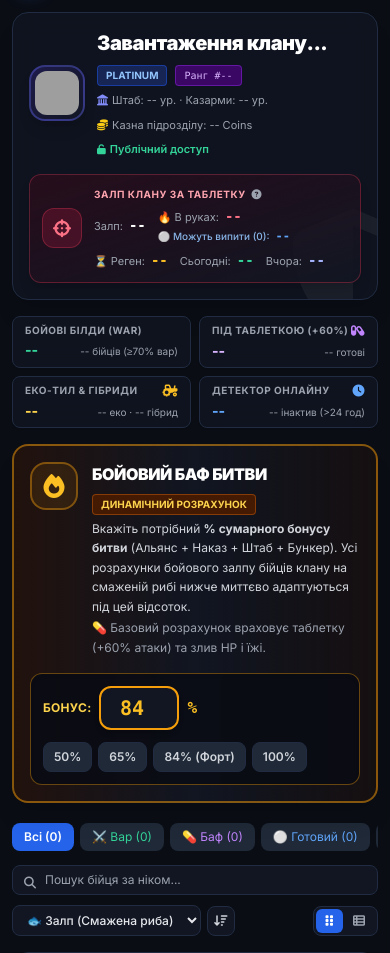
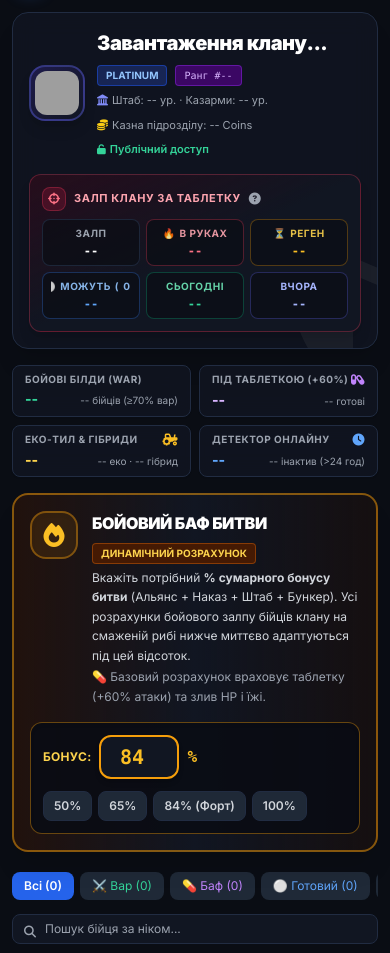
Before and after one commit to S88EM/warera, a Python web app: template api/templates/clan.html in a window 390 px wide. Shown: the part 57-1010 px from the top of the page. Run offline with Jinja, Linux system fonts and the light colour scheme; the template is opened without the code that fills it, so the values that code supplies are empty; some libraries are stand-ins or nearby versions; grey boxes are pictures that could not be loaded.

Commit message:
feat(release): bump version to v2.0.5 (b.0001.57) - adaptive 3x2 tile grid for clan salvo card on mobile

```diff
--- a/api/config.py
+++ b/api/config.py
@@ -11,7 +11,7 @@ load_dotenv()
 BASE_DIR = Path(__file__).parent
 
 # Application Versioning
-APP_VERSION = "b.0001.56"
+APP_VERSION = "b.0001.57"
 
 # Load API key from API_key.txt if present
 def get_api_key() -> str:
--- a/api/templates/clan.html
+++ b/api/templates/clan.html
@@ -109,47 +109,61 @@
                     </div>
                 </div>
 
-                <!-- Live Salvo Highlight Card -->
-                <div class="bg-gradient-to-br from-rose-950/40 to-cardbg p-3 sm:p-3.5 rounded-xl border border-rose-500/30 flex items-center gap-3 sm:gap-4 shrink-0 shadow-lg">
-                    <div class="w-10 h-10 sm:w-11 sm:h-11 rounded-xl bg-rose-600/20 border border-rose-500/30 flex items-center justify-center text-rose-400 text-lg sm:text-xl shrink-0">
-                        <i class="fa-solid fa-crosshairs"></i>
+                <!-- Live Salvo Highlight Card (Adaptive Grid: 3x2 on mobile, 6x1 on desktop) -->
+                <div class="bg-gradient-to-br from-rose-950/40 via-cardbg to-cardbg p-3 sm:p-3.5 rounded-xl border border-rose-500/30 shrink-0 shadow-lg w-full lg:w-auto">
+                    <!-- Title & Icon Header -->
+                    <div class="flex items-center justify-between gap-2 mb-2">
+                        <div class="flex items-center gap-2">
+                            <div class="w-6 h-6 sm:w-7 sm:h-7 rounded-lg bg-rose-600/20 border border-rose-500/30 flex items-center justify-center text-rose-400 text-xs sm:text-sm shrink-0">
+                                <i class="fa-solid fa-crosshairs"></i>
+                            </div>
+                            <span class="text-[11px] sm:text-xs font-bold uppercase tracking-wider text-rose-300">Залп клану за таблетку</span>
+                            <i class="fa-solid fa-circle-question text-gray-400 cursor-pointer text-xs" title="Сумарний дамаг бойових бійців клану за 1 повну таблетку (8 год) з повним зливом 100% HP та їжі. Еко-воїни виключені з розрахунку."></i>
+                        </div>
                     </div>
-                    <div class="min-w-0">
-                        <div class="text-[10px] sm:text-[11px] font-bold uppercase tracking-wider text-rose-300 flex items-center gap-1.5 mb-1">
-                            <span>Залп клану за таблетку</span>
-                            <i class="fa-solid fa-circle-question text-gray-400 cursor-pointer" title="Сумарний дамаг бойових бійців клану за 1 повну таблетку (8 год) з повним зливом 100% HP та їжі. Еко-воїни виключені з розрахунку."></i>
+
+                    <!-- 6 Metric Tiles (Separate sleek boxes: 3x2 on mobile, 6x1 on desktop) -->
+                    <div class="grid grid-cols-3 sm:grid-cols-6 gap-1.5 sm:gap-2">
+                        <!-- 1. Залп -->
+                        <div class="bg-darkbg/70 hover:bg-darkbg/90 border border-bordercolor/80 hover:border-gray-500 rounded-lg px-2 py-1.5 text-center flex flex-col justify-center transition-all" title="Повний потенційний залп клану за 1 таблетку (8 год) з обраним бафом битви">
+                            <span class="text-[10px] text-gray-400 font-bold uppercase tracking-wider">Залп</span>
+                            <b id="statClanSalvo" class="text-white font-bold font-mono text-xs sm:text-sm mt-0.5">--</b>
                         </div>
-                        <div class="flex flex-wrap items-center gap-x-3 sm:gap-x-4 gap-y-1.5 text-xs sm:text-sm">
-                            <div class="flex items-baseline gap-1.5" title="Повний потенційний залп клану за 1 таблетку (8 год) з обраним бафом битви">
-                                <span class="text-[11px] text-gray-400">Залп:</span>
-                                <b id="statClanSalvo" class="text-white font-bold font-mono text-sm sm:text-base">--</b>
-                            </div>
-                            <span class="text-gray-600 hidden sm:inline">|</span>
-                            <div class="flex flex-col justify-center">
-                                <div class="flex items-baseline gap-1.5" title="Миттєвий урон у руках прямо зараз від бійців під діючою таблеткою (поточне HP + їжа). Готовий до негайного удару!">
-                                    <span class="text-[11px] text-gray-400" id="labelInstantSalvo">🔥 В руках:</span>
-                                    <b id="statInstantSalvo" class="text-rose-400 font-bold font-mono text-sm sm:text-base">--</b>
-                                </div>
-                                <div class="flex items-baseline gap-1.5 mt-0.5" id="readySalvoContainer" title="Потенційний залп бійців, які готові випити таблетку прямо зараз (8 год з рибою)">
-                                    <span class="text-[10px] text-blue-300/90 font-medium whitespace-nowrap" id="labelReadySalvo">⚪ Можуть випити (<span id="statReadyCount">0</span>):</span>
-                                    <b id="statReadySalvo" class="text-blue-400 font-bold font-mono text-xs sm:text-sm">--</b>
-                                </div>
-                            </div>
-                            <span class="text-gray-600 hidden sm:inline">|</span>
-                            <div class="flex items-baseline gap-1.5" title="Майбутній урон від регену HP та їжі, який дозріє за години, що залишилися до спадіння таблетки">
-                                <span class="text-[11px] text-gray-400" id="labelRegenSalvo">⏳ Реген:</span>
-                                <b id="statRegenSalvo" class="text-amber-400 font-bold font-mono text-sm sm:text-base">--</b>
-                            </div>
-                            <span class="text-gray-600 hidden sm:inline">|</span>
-                            <div class="flex items-baseline gap-1.5" title="Фактично нанесений урон кланом сьогодні з 02:00">
-                                <span class="text-[11px] text-gray-400">Сьогодні:</span>
-                                <b id="statClanToday" class="text-emerald-400 font-bold font-mono text-sm sm:text-base">--</b>
-                            </div>
-                            <span class="text-gray-600 hidden sm:inline">|</span>
-                            <div class="flex items-baseline gap-1.5" title="Фактично нанесений урон кланом за вчора">
-                                <span class="text-[11px] text-gray-400">Вчора:</span>
-                                <b id="statClanYesterday" class="text-indigo-300 font-bold font-mono text-sm sm:text-base">--</b>
-                            </div>
+
+                        <!-- 2. В руках -->
+                        <div class="bg-darkbg/70 hover:bg-darkbg/90 border border-rose-500/30 hover:border-rose-500/50 rounded-lg px-2 py-1.5 text-center flex flex-col justify-center transition-all" title="Миттєвий урон у руках прямо зараз від бійців під діючою таблеткою (поточне HP + їжа). Готовий до негайного удару!">
+                            <span class="text-[10px] text-rose-300/90 font-bold uppercase tracking-wider flex items-center justify-center gap-1">
+                                <span>🔥</span> <span id="labelInstantSalvo">В руках</span>
+                            </span>
+                            <b id="statInstantSalvo" class="text-rose-400 font-bold font-mono text-xs sm:text-sm mt-0.5">--</b>
+                        </div>
+
+                        <!-- 3. Реген -->
+                        <div class="bg-darkbg/70 hover:bg-darkbg/90 border border-amber-500/30 hover:border-amber-500/50 rounded-lg px-2 py-1.5 text-center flex flex-col justify-center transition-all" title="Майбутній урон від регену HP та їжі, який дозріє за години, що залишилися до спадіння таблетки">
+                            <span class="text-[10px] text-amber-300/90 font-bold uppercase tracking-wider flex items-center justify-center gap-1">
+                                <span>⏳</span> <span id="labelRegenSalvo">Реген</span>
+                            </span>
+                            <b id="statRegenSalvo" class="text-amber-400 font-bold font-mono text-xs sm:text-sm mt-0.5">--</b>
+                        </div>
+
+                        <!-- 4. Можуть випити -->
+                        <div class="bg-darkbg/70 hover:bg-darkbg/90 border border-blue-500/30 hover:border-blue-500/50 rounded-lg px-2 py-1.5 text-center flex flex-col justify-center transition-all" id="readySalvoContainer" title="Потенційний залп бійців, які готові випити таблетку прямо зараз (8 год з рибою)">
+                            <span class="text-[10px] text-blue-300/90 font-bold uppercase tracking-wider flex items-center justify-center gap-1 truncate">
+                                <span>⚪</span> <span id="labelReadySalvo">Можуть</span> (<span id="statReadyCount">0</span>)
+                            </span>
+                            <b id="statReadySalvo" class="text-blue-400 font-bold font-mono text-xs sm:text-sm mt-0.5">--</b>
+                        </div>
+
+                        <!-- 5. Сьогодні -->
+                        <div class="bg-darkbg/70 hover:bg-darkbg/90 border border-emerald-500/30 hover:border-emerald-500/50 rounded-lg px-2 py-1.5 text-center flex flex-col justify-center transition-all" title="Фактично нанесений урон кланом сьогодні з 02:00">
+                            <span class="text-[10px] text-emerald-300/90 font-bold uppercase tracking-wider">Сьогодні</span>
+                            <b id="statClanToday" class="text-emerald-400 font-bold font-mono text-xs sm:text-sm mt-0.5">--</b>
+                        </div>
+
+                        <!-- 6. Вчора -->
+                        <div class="bg-darkbg/70 hover:bg-darkbg/90 border border-indigo-500/30 hover:border-indigo-500/50 rounded-lg px-2 py-1.5 text-center flex flex-col justify-center transition-all" title="Фактично нанесений урон кланом за вчора">
+                            <span class="text-[10px] text-indigo-300 font-bold uppercase tracking-wider">Вчора</span>
+                            <b id="statClanYesterday" class="text-indigo-300 font-bold font-mono text-xs sm:text-sm mt-0.5">--</b>
                         </div>
                     </div>
                 </div>
--- a/warera_suite/api/config.py
+++ b/warera_suite/api/config.py
@@ -11,7 +11,7 @@ load_dotenv()
 BASE_DIR = Path(__file__).parent
 
 # Application Versioning
-APP_VERSION = "b.0001.56"
+APP_VERSION = "b.0001.57"
 
 # Load API key from API_key.txt if present
 def get_api_key() -> str:
--- a/warera_suite/config.yaml
+++ b/warera_suite/config.yaml
@@ -1,6 +1,6 @@
 name: "WarEra Suite"
 slug: "warera_suite"
-version: "2.0.4"
+version: "2.0.5"
 description: "Автономний комплекс для WarEra: Штаб клану (Combat Intelligence), сканер битв і баунті (Purple Sniper), сканер ринку спорядження з Web UI та Telegram сповіщеннями"
 url: "https://warera.io"
 arch:
```
Also changed, not shown: api/VERSIONS.md (+17 -2 lines), warera_suite/api/VERSIONS.md (+17 -2 lines), warera_suite/api/templates/clan.html (+53 -39 lines).
